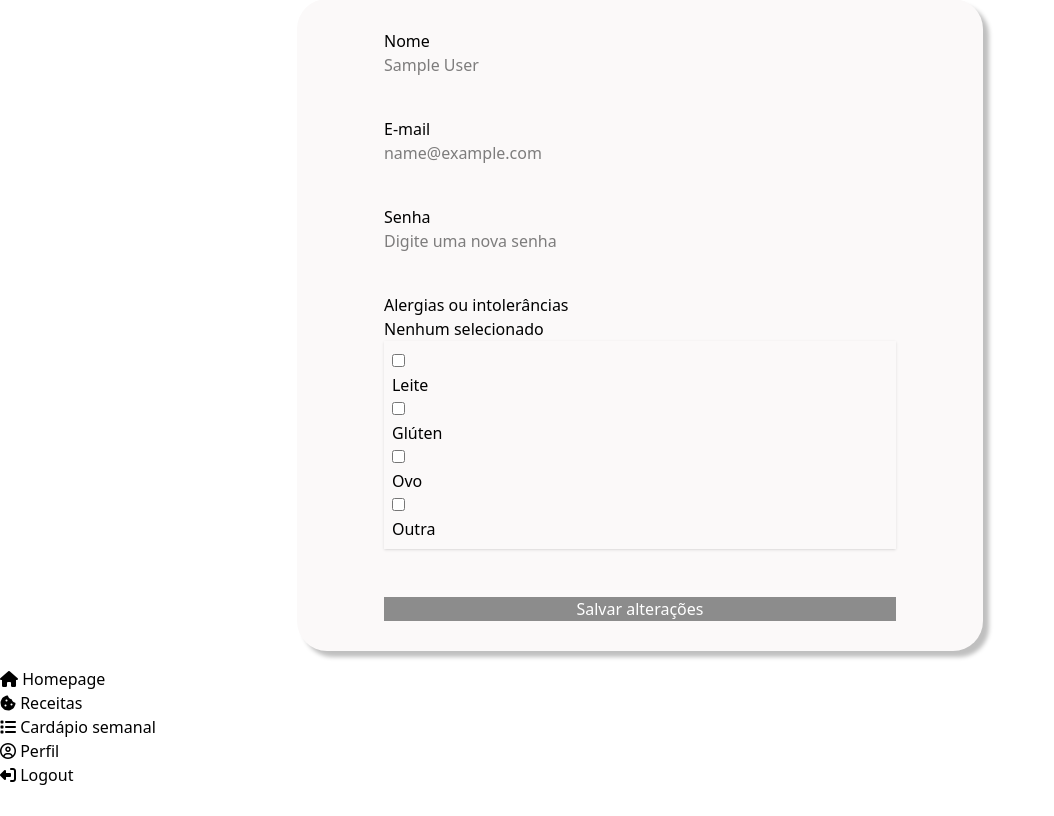
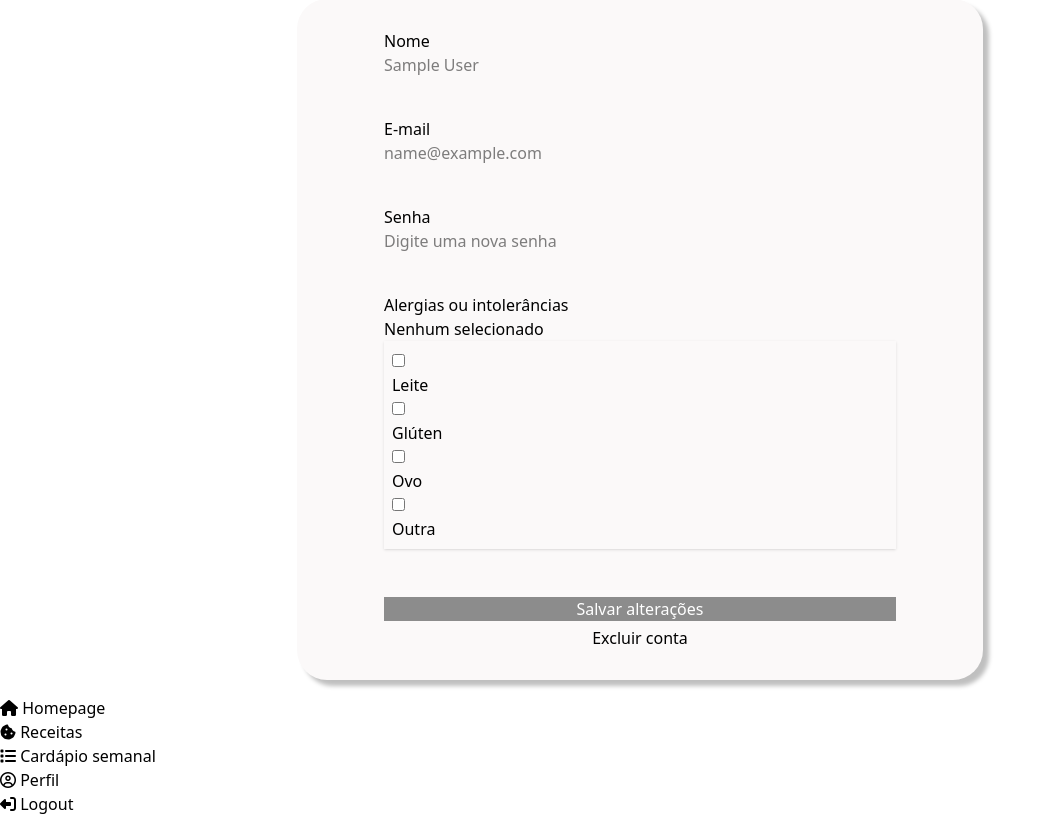
Before and after one commit to ceci869/NutriJoy-IFZN, a Flask app: page /gerenciarperfil in a window 1280 px wide. Shown: the part 173-989 px from the top of the page, without its empty margins (0-1054 px from the left). Before the commit the page ends 958 px from the top, so only its background shows below. Run offline with Flask 3, Linux system fonts and the light colour scheme; the visitor is signed in with stand-in values (Sample User, id 1); data comes from the database, SQL or seed files in the repository; parts of the project's set-up code (start-up, migrations or seed data) failed here and were passed over; some libraries are stand-ins or nearby versions.

Commit message:
Adicionando delete do usuário

```diff
--- a/controllers/restricao.py
+++ b/controllers/restricao.py
@@ -9,9 +9,8 @@ bp_restriction = Blueprint('restriction', __name__, template_folder='templates')
 @bp_restriction.route('/add', methods=['POST'])
 def add_restriction():
     restriction = Restriction(
-        name = request.form['alergia_intolerancia']
+        name = request.form['name']
     )
-
     db.session.add(restriction)
     db.session.commit()
 
--- a/controllers/usuario.py
+++ b/controllers/usuario.py
@@ -98,4 +98,4 @@ def delete_user(id_user):
     db.session.delete(user)
     db.session.commit()
 
-    return 'Usuário excluído com sucesso!'
+    return redirect(url_for('index'))
--- a/controllers/usuario_restricao.py
+++ b/controllers/usuario_restricao.py
@@ -8,7 +8,7 @@ bp_userRestriction = Blueprint('user_restriction', __name__, template_folder='te
 # =-=-=USERRESTRICTION=-=-=
 @bp_userRestriction.route('/add', methods=['POST'])
 def add_user_restriction():
-    user_restriction = UserRestriction(
+    user_restriction = User_Restriction(
         id_user = request.form['id_user'],
         id_restriction = request.form['id_restriction'],
         name = request.form['name']
--- a/templates/gerenciarperfil.html
+++ b/templates/gerenciarperfil.html
@@ -4,8 +4,8 @@
 <h1 class="text-4xl font-semibold mb-[60px]">
     {{ current_user.name }}
 </h1>
-<div class="bg-[#FBF9F9] rounded-[30px] shadow-[6px_6px_4px_0] shadow-[#00000040] w-[55%] mx-auto p-[30px] flex justify-center align-center self-center">
-    <form action="{{url_for('user.update_user', id_user=current_user.id)}}" method="post" class="w-full max-w-lg">
+<div class="bg-[#FBF9F9] rounded-[30px] shadow-[6px_6px_4px_0] shadow-[#00000040] w-[55%] mx-auto p-[30px] flex flex-col justify-center align-center self-center">
+    <form action="{{url_for('user.update_user', id_user=current_user.id)}}" method="post" class="w-full max-w-lg mx-auto">
             <div class="space-y-6">
 
                 <div class="mb-[40px]">
@@ -30,7 +30,6 @@
                     <label class="label block">
                         <span class="label-text text-black">Alergias ou intolerâncias</span>
                     </label>
-                    <p>{{ current_user.restricao }}</p>
                     <div class="dropdown w-[100%]">
                     <div tabindex="0" role="button" class="input input-bordered w-[100%] cursor-pointer">{{opcao}}</div>
                     <ul tabindex="-1" class="w-[100%] dropdown-content menu bg-base-100 rounded-box z-1 w-52 p-2 shadow-sm">
@@ -67,6 +66,9 @@
             <button class="btn w-full mt-12 bg-[#8C8C8C] border-[#8C8C8C] text-white hover:bg-[#7A7A7A]" type="submit">
                 Salvar alterações
             </button>
-        </form>
+    </form>
+    <form action="{{url_for('user.delete_user', id_user=current_user.id)}}" method="post" class="mx-auto">
+        <button type="submit" class="mt-[5px] cursor-pointer">Excluir conta</button>
+    </form>
 </div>
 {% endblock %}
```
